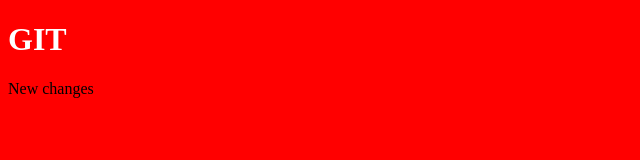
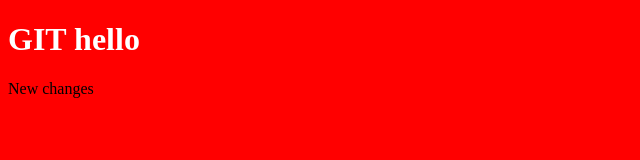
Before and after one commit to antondrob/gitlessons, a plain HTML site: page index.html in a window 1280 px wide. Shown: the whole page, without its empty margins (0-640 px from the left). Drawn offline with Linux system fonts and the light colour scheme.

Commit message:
Fifth commit

```diff
--- a/index.html
+++ b/index.html
@@ -6,7 +6,7 @@
 	<link rel="stylesheet" type="text/css" href="css/styles.css">
 </head>
 <body>
-	<h1>GIT</h1>
+	<h1>GIT hello</h1>
 	<p>New changes</p>
 </body>
 </html>
```
Also changed, not shown: text.txt.
